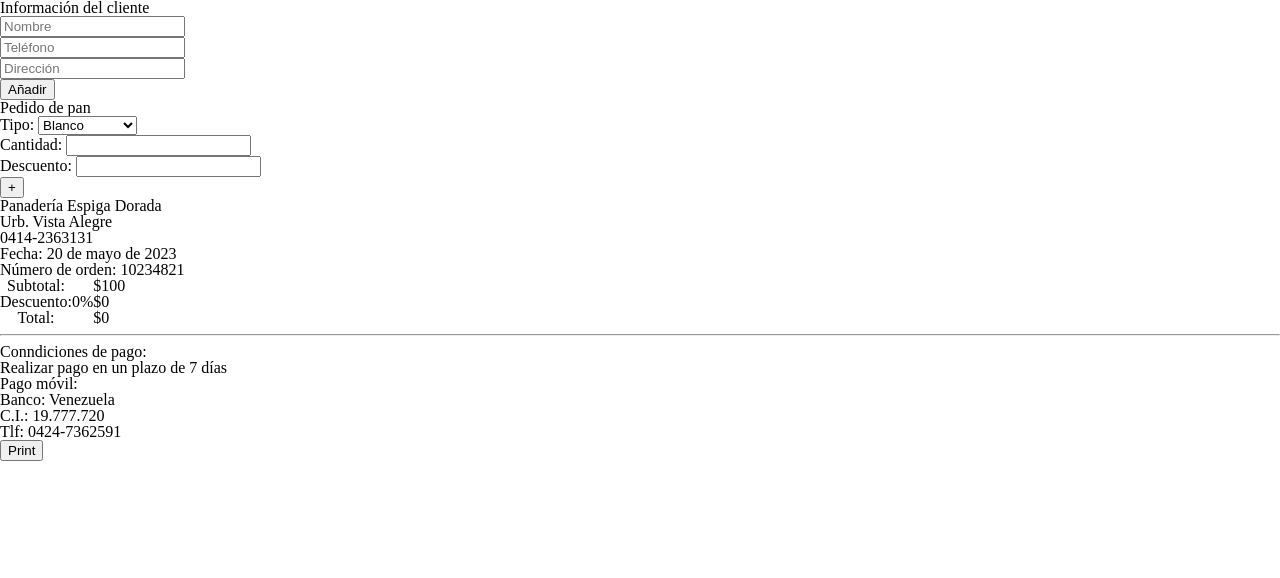
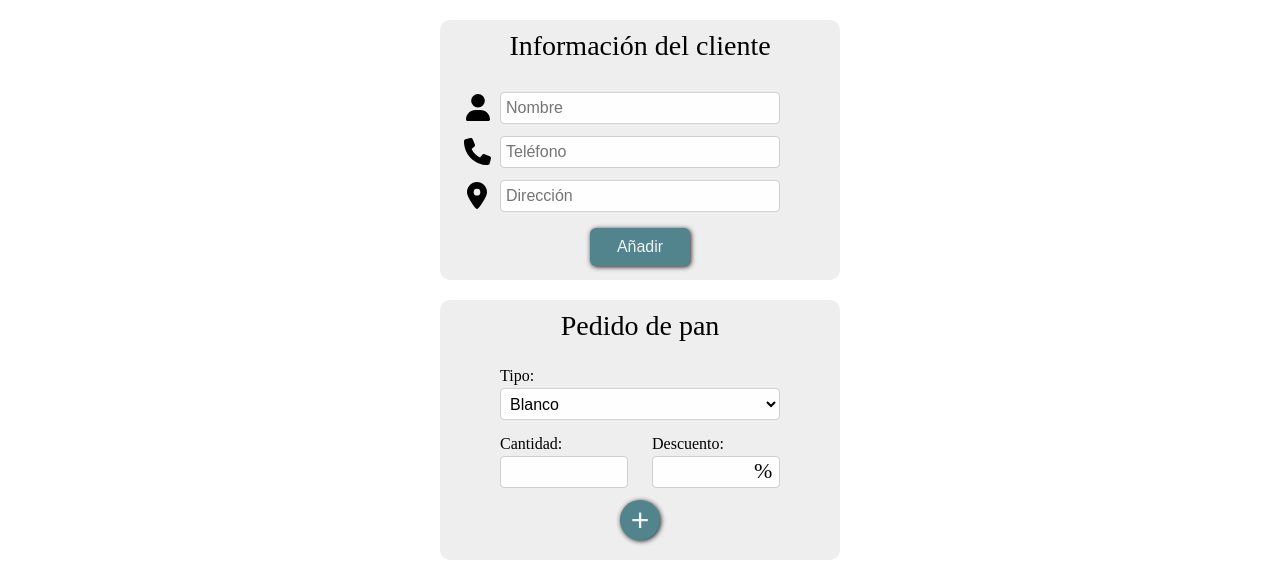
Before and after one commit to jm-mogo/calculatePan, a plain HTML site: page index.html in a window 1280 px wide. Shown: the top 578 px of the page. Drawn offline with Linux system fonts and the light colour scheme.

Commit message:
fix media print issue

```diff
--- a/index.html
+++ b/index.html
@@ -6,7 +6,7 @@
     <meta name="viewport" content="width=device-width, initial-scale=1.0">
     <title>Document</title>
     <link rel="stylesheet" href="reset.css">
-    <link rel="stylesheet" href="style.css" media="print">
+    <link rel="stylesheet" href="style.css" >
     <script src="script.js" defer></script>
 </head>
 <body>
```
